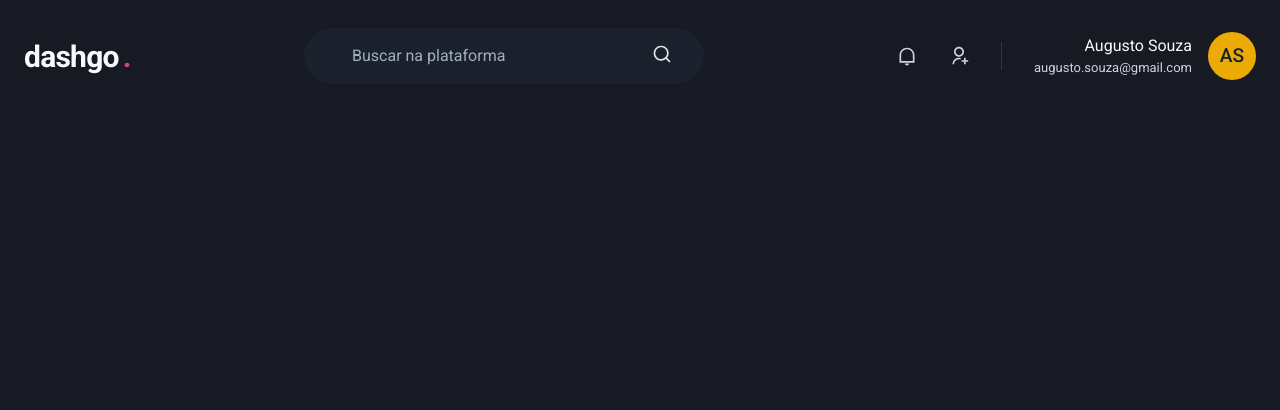
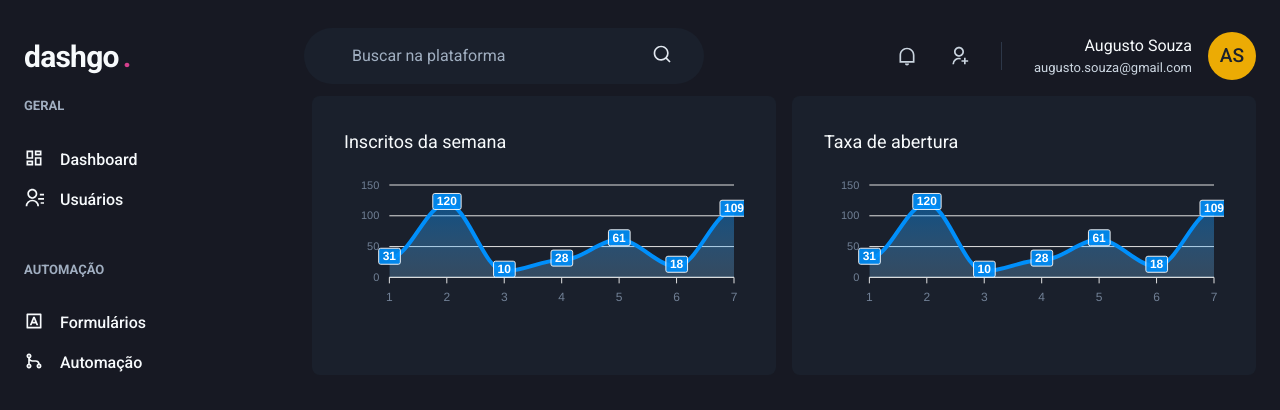
Before and after one commit to augustojs1/ignite-dashgo, a Next.js app: page /dashboard in a window 1280 px wide. Shown: the top 410 px of the page. Built offline with nearby package versions, Linux system fonts and the light colour scheme.

Commit message:
feature: add chart to dashboard

```diff
--- a/package.json
+++ b/package.json
@@ -12,9 +12,11 @@
     "@chakra-ui/react": "^1.7.4",
     "@emotion/react": "^11.7.1",
     "@emotion/styled": "^11.6.0",
+    "apexcharts": "^3.32.1",
     "framer-motion": "^5.5.5",
     "next": "12.0.7",
     "react": "17.0.2",
+    "react-apexcharts": "^1.3.9",
     "react-dom": "17.0.2",
     "react-icons": "^4.3.1"
   },
--- /dev/null
+++ b/src/components/Sidebar.tsx
@@ -0,0 +1,54 @@
+import { Box, Stack, Text, Link, Icon } from "@chakra-ui/react";
+import {
+  RiDashboardLine,
+  RiContactsLine,
+  RiInputMethodLine,
+  RiGitMergeLine,
+} from "react-icons/ri";
+
+export function Sidebar() {
+  return (
+    <Box as={"aside"} width={"64"} mr={"8"}>
+      <Stack spacing={"12"} align={"flex-start"}>
+        <Box>
+          <Text fontWeight={"bold"} color={"gray.400"} fontSize={"small"}>
+            GERAL
+          </Text>
+          <Stack spacing={"4"} mt={"8"} align={"stretch"}>
+            <Link display={"flex"} align="center">
+              <Icon as={RiDashboardLine} fontSize={"20"} />
+              <Text ml={"4"} fontWeight={"medium"}>
+                Dashboard
+              </Text>
+            </Link>
+            <Link display={"flex"} align="center">
+              <Icon as={RiContactsLine} fontSize={"20"} />
+              <Text ml={"4"} fontWeight={"medium"}>
+                Usuários
+              </Text>
+            </Link>
+          </Stack>
+        </Box>
+        <Box>
+          <Text fontWeight={"bold"} color={"gray.400"} fontSize={"small"}>
+            AUTOMAÇÃO
+          </Text>
+          <Stack spacing={"4"} mt={"8"} align={"stretch"}>
+            <Link display={"flex"} align="center">
+              <Icon as={RiInputMethodLine} fontSize={"20"} />
+              <Text ml={"4"} fontWeight={"medium"}>
+                Formulários
+              </Text>
+            </Link>
+            <Link display={"flex"} align="center">
+              <Icon as={RiGitMergeLine} fontSize={"20"} />
+              <Text ml={"4"} fontWeight={"medium"}>
+                Automação
+              </Text>
+            </Link>
+          </Stack>
+        </Box>
+      </Stack>
+    </Box>
+  );
+}
--- a/src/pages/dashboard.tsx
+++ b/src/pages/dashboard.tsx
@@ -1,8 +1,85 @@
 import Header from "../components/Header";
+import dynamic from "next/dynamic";
+import { Box, Flex, SimpleGrid, Text, theme } from "@chakra-ui/react";
+import { Sidebar } from "../components/Sidebar";
+
+const Chart = dynamic(() => import("react-apexcharts"), {
+  ssr: false,
+});
+
+const options = {
+  chart: {
+    toolbar: {
+      show: false,
+    },
+    zoom: {
+      enabled: false,
+    },
+    foreColor: theme.colors.gray[500],
+    grid: {
+      show: false,
+    },
+    dataLabels: {
+      enabled: false,
+    },
+    tooltip: {
+      enabled: false,
+    },
+    xaxis: {
+      type: "datetime",
+      axisBorder: {
+        color: theme.colors.gray[600],
+      },
+      axisTicks: {
+        color: theme.colors.gray[600],
+      },
+      categories: [
+        "2021-03-18T00:00:00.000Z",
+        "2021-03-19T00:00:00.000Z",
+        "2021-03-20T00:00:00.000Z",
+        "2021-03-21T00:00:00.000Z",
+        "2021-03-22T00:00:00.000Z",
+        "2021-03-23T00:00:00.000Z",
+        "2021-03-24T00:00:00.000Z",
+      ],
+    },
+    fill: {
+      opacity: 0.3,
+      type: "gradient",
+      gradient: {
+        shade: "dark",
+        opacityFrom: 0.7,
+        opacityTo: 0.3,
+      },
+    },
+  },
+};
+
+const series = [{ name: "series1", data: [31, 120, 10, 28, 61, 18, 109] }];
 
 export default function Dashboard() {
   return (
-    //
-    <Header />
+    <Flex direction={"column"} height={"100vh"}>
+      <Header />
+      <Flex width={"100%"} maxWidth={1480} mx={"auto"} px={"6"}>
+        <Sidebar />
+
+        <SimpleGrid
+          flex={"1"}
+          gap={"4"}
+          minChildWidth={"320px"}
+          align="flex-start"
+        >
+          <Box p="8" bg="gray.800" borderRadius={8} pb={"4"}>
+            <Text fontSize={"lg"}>Inscritos da semana</Text>
+            <Chart options={options} series={series} type="area" height={160} />
+          </Box>
+          <Box p="8" bg="gray.800" borderRadius={8}>
+            <Text fontSize={"lg"}>Taxa de abertura</Text>
+            <Chart options={options} series={series} type="area" height={160} />
+          </Box>
+        </SimpleGrid>
+      </Flex>
+    </Flex>
   );
 }
```
Also changed, not shown: 1 other file (tests, documents, lock files or other folders).
